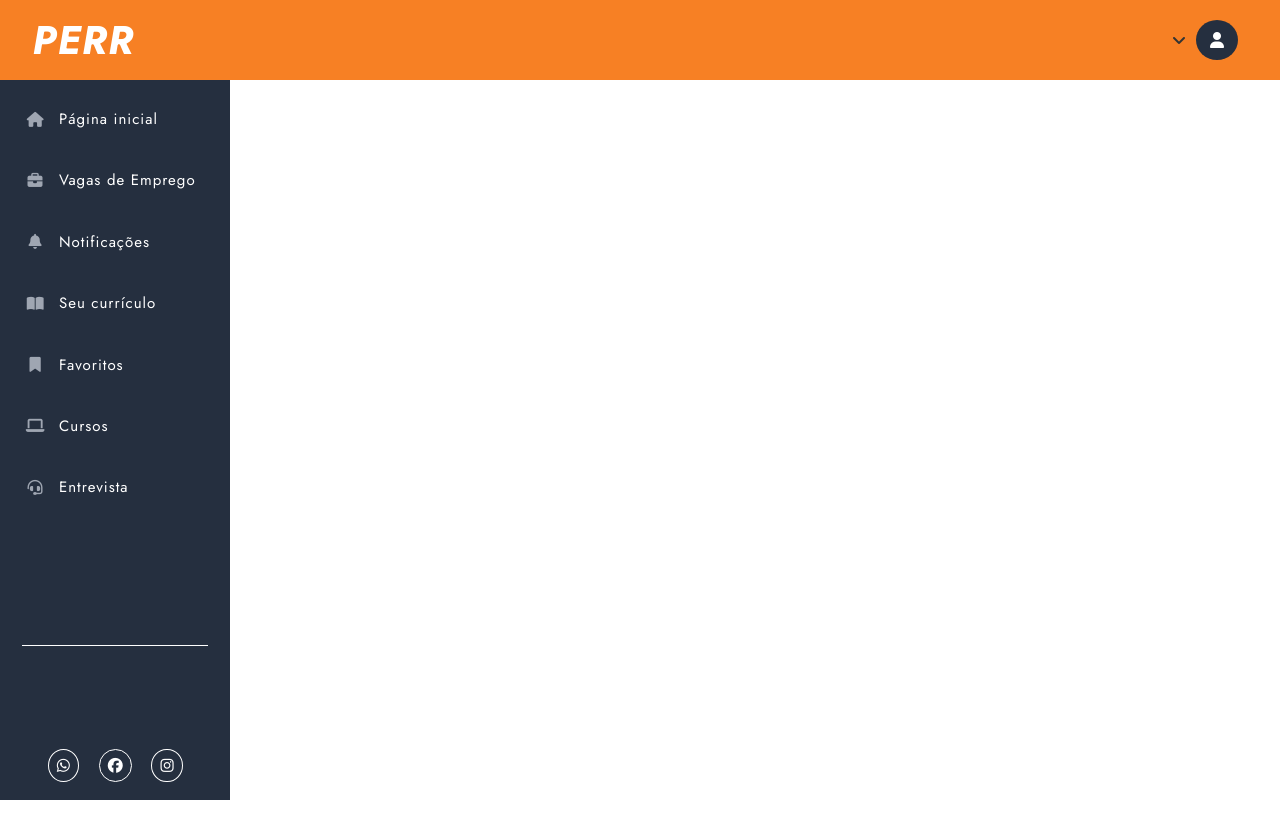
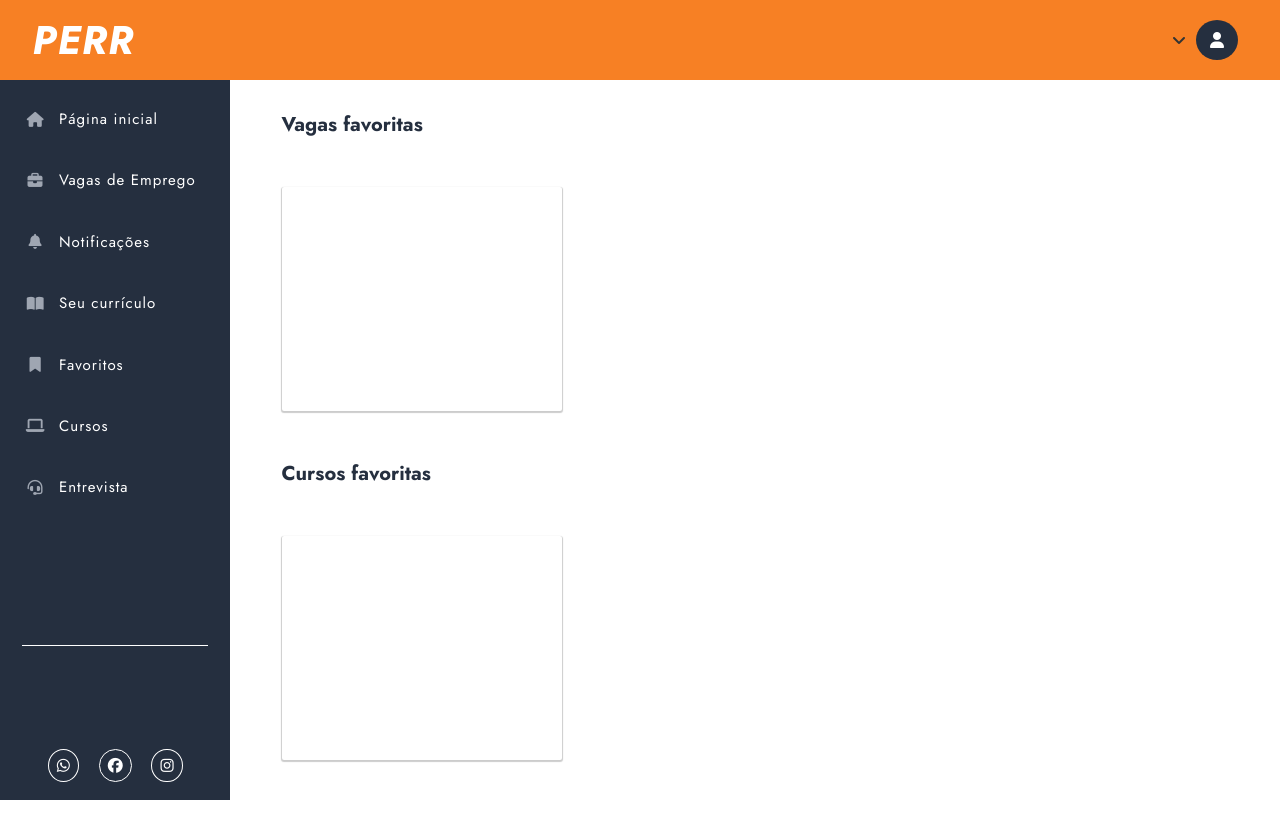
Before and after one commit to Santozzz/TCC-PERR-FRONTEND, a Vue app in the folder frontend/: page /Favoritos in a window 1280 px wide. Before the commit the page ends 800 px from the top, so only its background shows below. Built offline with nearby package versions, Linux system fonts and the light colour scheme.

Commit message:
criação do component favoritos

```diff
--- /dev/null
+++ b/frontend/src/components/Favorito/favoritos.vue
@@ -0,0 +1,86 @@
+<template>
+    <div>
+        <div class="container">
+            <div class="container-vagasFav">
+                <h3>Vagas favoritas</h3>
+                <div class="container-cardVagasFav">
+                    <div class="card-vagas">
+
+                    </div>
+                </div>
+            </div>
+            <div class="container-vagasFav">
+                <h3>Cursos favoritas</h3>
+                <div class="container-cardVagasFav">
+                    <div class="card-vagas">
+
+                    </div>
+                </div>
+            </div>
+        </div>
+    </div>
+</template>
+
+<script>
+export default {
+    data() {
+        return {
+
+        }
+    }
+}
+</script>
+
+<style scoped>
+.container {
+    display: flex;
+    flex-direction: column;
+    width: 80%;
+    margin: 30px 20%;
+    justify-content: space-evenly;
+    align-items: center;
+}
+
+.container-vagasFav {
+    width: 100%;
+    display: flex;
+    flex-direction: column;
+    align-items: center;
+}
+
+.container-cardVagasFav {
+    display: flex;
+    align-items: center;
+    overflow: hidden;
+    width: 95%;
+    height: 40vh;
+    gap: 20px;
+    user-select: none;
+    overflow-x: scroll;
+    scroll-behavior: smooth;
+    padding: 0px 10px;
+}
+
+.card-vagas {
+    position: relative;
+    display: flex;
+    flex: 1 1 300px;
+    max-width: 280px;
+    min-width: 270px;
+    flex-direction: column;
+    justify-content: space-around;
+    align-items: center;
+    height: 70%;
+    border-radius: 2px;
+    background-color: #fff;
+    box-shadow: 0 1px 1px 1px #ccc;
+    transition: .3s ease-in-out;
+    overflow: hidden;
+}
+
+h3 {
+    font-size: 20px;
+    color: #252F3F;
+    width: 95%;
+}
+</style>
--- a/frontend/src/views/Favoritos.vue
+++ b/frontend/src/views/Favoritos.vue
@@ -1,20 +1,21 @@
 <template>
     <div>
         <Navbar />
+        <Fav />
     </div>
 </template>
 
 <script>
 import Navbar from '@/components/ALL/Navbar.vue';
+import Fav from '@/components/Favorito/favoritos.vue';
 
 export default {
     name: 'Favoritos',
     components: {
         Navbar,
+        Fav,
     }
 }
 </script>
 
-<style scoped>
-
-</style>
+<style scoped></style>
```
